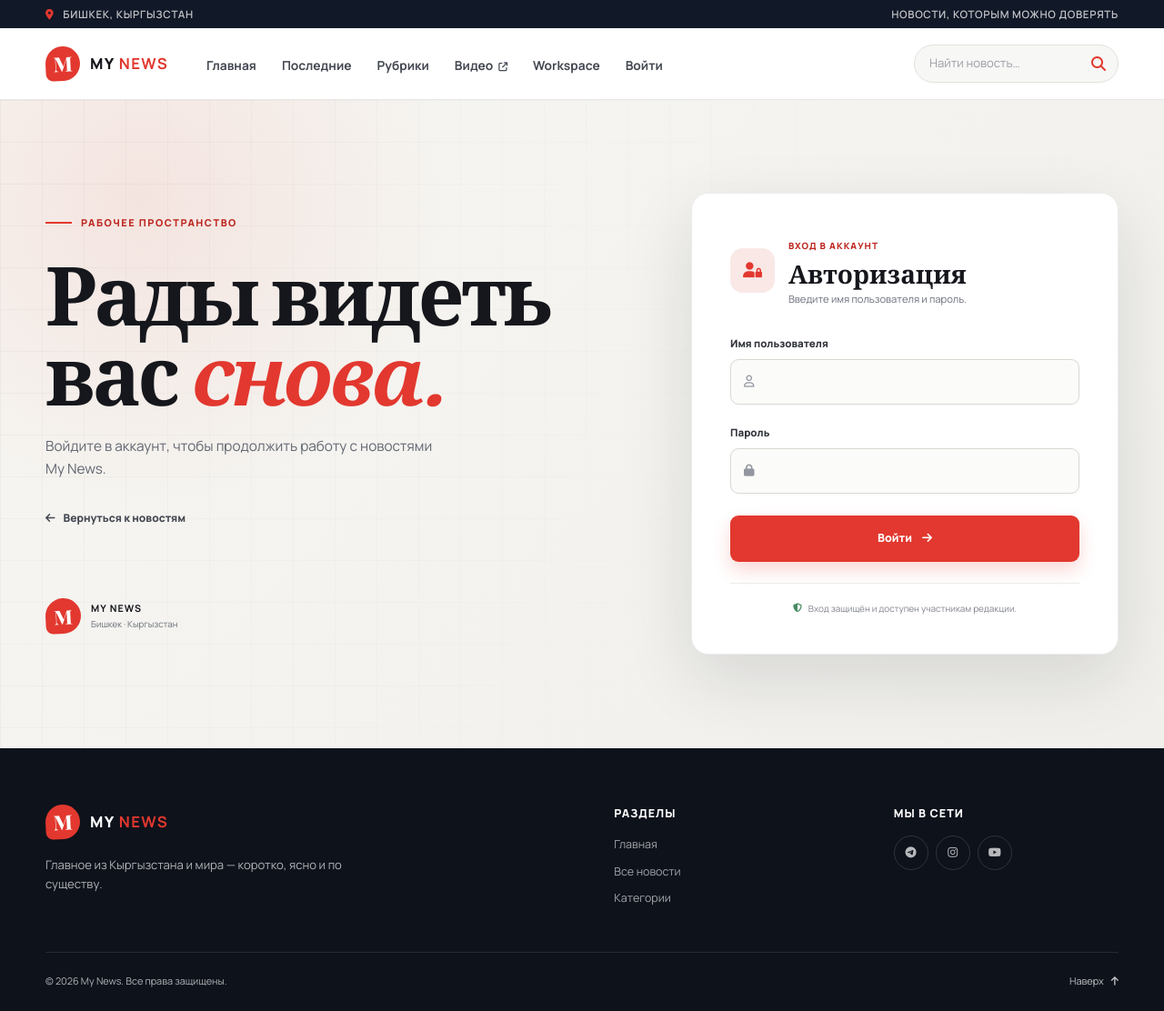
After one commit to orozDev2/news_hashtech_b1, a Django app: page /auth/login/ in a window 1280 px wide. The commit adds this page. Shown: the whole page at 91% size. Run offline with Django 5.2, Linux system fonts and the light colour scheme.

Commit message:
user system

```diff
--- a/main/forms.py
+++ b/main/forms.py
@@ -18,6 +18,10 @@ class NewsForm(forms.ModelForm):
             'content',
             'author',
         )
+
+        label = {
+            'title': 'Заголовог'
+        }
 
         widgets = {
             'title': forms.TextInput(attrs={
@@ -47,3 +51,8 @@ class NewsForm(forms.ModelForm):
                 'autocomplete': 'name',
             }),
         }
+
+
+class LoginForm(forms.Form):
+    username = forms.CharField(label='Имя пользователя', widget=forms.TextInput(attrs={'class': ''}))
+    password = forms.CharField(label='Пароль', widget=forms.PasswordInput(attrs={'class': ''}))
--- a/main/urls.py
+++ b/main/urls.py
@@ -10,5 +10,9 @@ urlpatterns = [
     path('workspace/create-news/', views.create_news, name='create_news'),
     path('workspace/delete-news/<int:news_id>/', views.delete_news, name='delete_news'),
     path('workspace/update-news/<int:news_id>/', views.update_news, name='update_news'),
+
+    path('auth/login/', views.login_profile, name='login_profile'),
+    path('auth/logout/', views.logout_profile, name='logout_profile'),
+
     path('', views.main_page, name='main_page'),
 ]
--- a/main/views.py
+++ b/main/views.py
@@ -1,7 +1,9 @@
 from django.shortcuts import render, redirect, get_object_or_404
 from django.contrib import messages
+from django.contrib.auth.models import User
+from django.contrib.auth import authenticate, login, logout
 from django.core.paginator import Paginator
-from main.forms import NewsForm
+from main.forms import LoginForm, NewsForm
 from main.models import News, Category, Tag
 import datetime
 
@@ -112,4 +114,40 @@ def update_news(request, news_id):
     return render(request, 'workspace/update_news.html',
                   {'news': news, 'form': form})
 
+
+def login_profile(request):
+    print(request.user)
+    if request.user.is_authenticated:
+        return redirect('/workspace/')
+
+    form = LoginForm()
+
+    if request.method == 'POST':
+        form = LoginForm(data=request.POST)
+        if form.is_valid():
+            username = form.cleaned_data.get('username')
+            password = form.cleaned_data.get('password')
+
+            # user = User.objects.get(username=username)
+            # if user.check_password(password):
+            #     ...
+
+            user = authenticate(username=username, password=password)
+
+            if user:
+                login(request, user)
+                return redirect('/workspace/')
+
+            messages.error(request, 'Не существует пользователя или неверный пароль!')
+
+    return render(request, 'auth/login.html', {'form': form})
+
+
+def logout_profile(request):
+
+    if request.user.is_authenticated:
+        logout(request)
+
+    return redirect('/news/')
+
 # Create your views here.
--- a/static/css/style.css
+++ b/static/css/style.css
@@ -310,6 +310,46 @@ body.gallery-open { overflow: hidden; }
 .update-news-page .file-control input[type="checkbox"] { width: 15px; height: 15px; margin: 0 4px 0 0; accent-color: var(--accent); vertical-align: middle; }
 .update-news-page .file-control label { color: var(--muted); font-size: .67rem; }
 
+/* Login */
+.auth-page { position: relative; isolation: isolate; overflow: hidden; padding: clamp(58px,8vw,104px) 0; background: radial-gradient(circle at 12% 15%,rgba(226,56,47,.09),transparent 27%),linear-gradient(135deg,#f7f6f2,#f0efeb); }
+.auth-page::before { position: absolute; inset: 0; z-index: -1; background-image: linear-gradient(rgba(21,23,28,.035) 1px,transparent 1px),linear-gradient(90deg,rgba(21,23,28,.035) 1px,transparent 1px); background-size: 46px 46px; content: ""; mask-image: linear-gradient(110deg,#000,transparent 70%); }
+.auth-layout { display: grid; grid-template-columns: minmax(0,1fr) minmax(360px,470px); align-items: center; gap: clamp(48px,9vw,130px); }
+.auth-intro { position: relative; padding: 18px 0; }
+.auth-kicker { display: flex; align-items: center; gap: 10px; margin-bottom: 23px; color: var(--accent-dark); font-size: .68rem; font-weight: 800; letter-spacing: .14em; text-transform: uppercase; }
+.auth-kicker > span { width: 29px; height: 2px; background: var(--accent); }
+.auth-intro h1 { font: 800 clamp(3.3rem,7vw,6rem)/.99 "Playfair Display",Georgia,serif; letter-spacing: -.045em; }
+.auth-intro h1 em { color: var(--accent); font-weight: 700; }
+.auth-intro > p { max-width: 445px; margin-top: 24px; color: #626772; font-size: .96rem; }
+.auth-back-link { display: inline-flex; align-items: center; gap: 9px; margin-top: 31px; color: #444852; text-decoration: none; font-size: .75rem; font-weight: 800; transition: color .2s,gap .2s; }
+.auth-back-link:hover { gap: 13px; color: var(--accent-dark); }
+.auth-edition { display: flex; align-items: center; gap: 11px; margin-top: 77px; color: var(--ink); }
+.auth-edition__mark { display: grid; width: 39px; height: 39px; place-items: center; border-radius: 50% 50% 50% 8px; background: var(--accent); color: #fff; font: 800 1.35rem "Playfair Display",Georgia,serif; transform: rotate(-3deg); }
+.auth-edition > span:last-child { display: flex; flex-direction: column; line-height: 1.35; }
+.auth-edition strong { font-size: .67rem; letter-spacing: .1em; }
+.auth-edition small { margin-top: 3px; color: var(--muted); font-size: .61rem; }
+.auth-card { padding: clamp(28px,4vw,42px); border: 1px solid rgba(21,23,28,.08); border-radius: 19px; background: var(--surface); box-shadow: 0 26px 75px rgba(20,24,34,.12); }
+.auth-card__heading { display: flex; align-items: center; gap: 15px; margin-bottom: 29px; }
+.auth-card__icon { display: grid; flex: 0 0 49px; height: 49px; place-items: center; border-radius: 14px; background: #f9e8e6; color: var(--accent); font-size: 1.05rem; }
+.auth-card__eyebrow { color: var(--accent-dark); font-size: .62rem; font-weight: 800; letter-spacing: .11em; text-transform: uppercase; }
+.auth-card__heading h2 { margin-top: 2px; font: 700 1.75rem/1.2 "Playfair Display",Georgia,serif; }
+.auth-card__heading p { margin-top: 3px; color: var(--muted); font-size: .7rem; }
+.auth-alert { display: flex; align-items: flex-start; gap: 10px; margin: -8px 0 22px; padding: 12px 14px; border: 1px solid #f0c5c1; border-radius: 9px; background: #fff4f2; color: #9e2e28; font-size: .7rem; font-weight: 700; line-height: 1.5; }
+.auth-alert > i { margin-top: 2px; }
+.auth-alert p + p { margin-top: 4px; }
+.login-form { display: grid; gap: 21px; }
+.login-field { min-width: 0; }
+.login-field > label { display: block; margin-bottom: 8px; color: #30333a; font-size: .72rem; font-weight: 800; }
+.login-input { position: relative; }
+.login-input > i { position: absolute; top: 50%; left: 15px; color: #9296a0; font-size: .82rem; pointer-events: none; transform: translateY(-50%); }
+.login-input input { width: 100%; min-height: 50px; padding: 0 14px 0 43px; border: 1px solid #d8d8d3; border-radius: 9px; outline: 0; background: #fbfbf9; color: var(--ink); font-size: .8rem; transition: border-color .2s,box-shadow .2s,background .2s; }
+.login-input input:focus { border-color: var(--accent); background: #fff; box-shadow: 0 0 0 4px rgba(226,56,47,.1); }
+.login-field__error { margin-top: 6px; color: #b42318; font-size: .68rem; font-weight: 700; }
+.login-submit { display: flex; align-items: center; justify-content: center; gap: 11px; min-height: 51px; margin-top: 3px; border: 0; border-radius: 9px; background: var(--accent); box-shadow: 0 9px 20px rgba(226,56,47,.2); color: #fff; font-size: .78rem; font-weight: 800; cursor: pointer; transition: background .2s,transform .2s,box-shadow .2s; }
+.login-submit:hover { background: var(--accent-dark); box-shadow: 0 12px 24px rgba(226,56,47,.26); transform: translateY(-2px); }
+.login-submit:focus-visible, .auth-back-link:focus-visible { outline: 3px solid rgba(226,56,47,.35); outline-offset: 4px; }
+.auth-card__note { display: flex; align-items: center; justify-content: center; gap: 7px; margin-top: 23px; padding-top: 19px; border-top: 1px solid #eeede9; color: #80848d; font-size: .62rem; text-align: center; }
+.auth-card__note i { color: #478b62; }
+
 /* Error page */
 .error-page { display: flex; min-height: 650px; flex-direction: column; align-items: center; justify-content: center; padding-block: 90px; text-align: center; }
 .error-page__number { color: rgba(226,56,47,.1); font: 800 clamp(7rem,20vw,13rem)/.75 "Playfair Display",Georgia,serif; }
@@ -400,6 +440,16 @@ body.gallery-open { overflow: hidden; }
     .create-hero { padding: 42px 0 47px; }
     .create-hero h1 { font-size: clamp(2.5rem,13vw,3.6rem); }
     .create-section { padding-top: 30px; padding-bottom: 60px; }
+    .auth-page { padding: 48px 0 58px; }
+    .auth-layout { grid-template-columns: 1fr; gap: 32px; max-width: 510px; }
+    .auth-intro { padding: 0; }
+    .auth-kicker { margin-bottom: 15px; }
+    .auth-intro h1 { font-size: clamp(2.7rem,13vw,4rem); }
+    .auth-intro > p { margin-top: 15px; font-size: .83rem; }
+    .auth-back-link { margin-top: 20px; }
+    .auth-edition { display: none; }
+    .auth-card { padding: 25px 20px; border-radius: 14px; }
+    .auth-card__heading { margin-bottom: 24px; }
     .news-form { grid-template-columns: 1fr; gap: 22px; padding: 25px 19px; border-radius: 13px; }
     .news-form__heading, .form-field--wide, .news-form__actions { grid-column: 1; }
     .news-form__heading { align-items: flex-start; flex-direction: column; gap: 8px; }
--- /dev/null
+++ b/templates/auth/login.html
@@ -0,0 +1,72 @@
+{% extends 'base.html' %}
+
+{% block title %} — Вход{% endblock title %}
+
+{% block content %}
+<section class="auth-page" aria-labelledby="login-title">
+    <div class="shell auth-layout">
+        <div class="auth-intro">
+            <span class="auth-kicker"><span></span> Рабочее пространство</span>
+            <h1 id="login-title">Рады видеть<br>вас <em>снова.</em></h1>
+            <p>Войдите в аккаунт, чтобы продолжить работу с новостями My News.</p>
+            <a class="auth-back-link" href="{% url 'main_page' %}">
+                <i class="fa-solid fa-arrow-left" aria-hidden="true"></i>
+                Вернуться к новостям
+            </a>
+            <div class="auth-edition" aria-label="My News, Бишкек, Кыргызстан">
+                <span class="auth-edition__mark">M</span>
+                <span><strong>MY NEWS</strong><small>Бишкек · Кыргызстан</small></span>
+            </div>
+        </div>
+
+        <div class="auth-card">
+            <div class="auth-card__heading">
+                <span class="auth-card__icon"><i class="fa-solid fa-user-lock" aria-hidden="true"></i></span>
+                <div>
+                    <span class="auth-card__eyebrow">Вход в аккаунт</span>
+                    <h2>Авторизация</h2>
+                    <p>Введите имя пользователя и пароль.</p>
+                </div>
+            </div>
+
+            {% if messages %}
+                <div class="auth-alert" role="alert">
+                    <i class="fa-solid fa-circle-exclamation" aria-hidden="true"></i>
+                    <div>
+                        {% for message in messages %}
+                            <p>{{ message }}</p>
+                        {% endfor %}
+                    </div>
+                </div>
+            {% endif %}
+
+            <form class="login-form" action="{% url 'login_profile' %}" method="POST" novalidate>
+                {% csrf_token %}
+                <div class="login-field">
+                    <label for="{{ form.username.id_for_label }}">{{ form.username.label }}</label>
+                    <div class="login-input">
+                        <i class="fa-regular fa-user" aria-hidden="true"></i>
+                        {{ form.username }}
+                    </div>
+                    {% for error in form.username.errors %}<p class="login-field__error">{{ error }}</p>{% endfor %}
+                </div>
+
+                <div class="login-field">
+                    <label for="{{ form.password.id_for_label }}">{{ form.password.label }}</label>
+                    <div class="login-input">
+                        <i class="fa-solid fa-lock" aria-hidden="true"></i>
+                        {{ form.password }}
+                    </div>
+                    {% for error in form.password.errors %}<p class="login-field__error">{{ error }}</p>{% endfor %}
+                </div>
+
+                <button class="login-submit" type="submit">
+                    Войти <i class="fa-solid fa-arrow-right" aria-hidden="true"></i>
+                </button>
+            </form>
+
+            <p class="auth-card__note"><i class="fa-solid fa-shield-halved" aria-hidden="true"></i> Вход защищён и доступен участникам редакции.</p>
+        </div>
+    </div>
+</section>
+{% endblock content %}
--- a/templates/components/header.html
+++ b/templates/components/header.html
@@ -15,6 +15,13 @@
             <a href="{% url 'list_news' %}#categories">Рубрики</a>
             <a href="{% url 'youtube' %}" target="_blank" rel="noopener">Видео <i class="fa-solid fa-arrow-up-right-from-square" aria-hidden="true"></i></a>
             <a href="{% url 'workspace' %}">Workspace</a>
+            {% if request.user.is_authenticated %}
+                <a href="">{{ request.user.username }}</a>
+                <a href="{% url 'logout_profile' %}">Выйти</a>
+            {% else %}
+                <a href="{% url 'login_profile' %}">Войти</a>
+            {% endif %}
+
         </nav>
         <form class="header-search" action="{% url 'list_news' %}" role="search">
             <label class="sr-only" for="site-search">Поиск по новостям</label>
--- a/templates/components/workspace/nav.html
+++ b/templates/components/workspace/nav.html
@@ -13,6 +13,10 @@
             <a class="{% if request.resolver_match.url_name == 'create_news' %}is-active{% endif %}" href="{% url 'create_news' %}">
                 <i class="fa-solid fa-plus" aria-hidden="true"></i> Создать
             </a>
+            {% if request.user.is_authenticated %}
+                <a href="">{{ request.user.username }}</a>
+                <a href="{% url 'logout_profile' %}">Выйти</a>
+            {% endif %}
         </nav>
 
         <div class="workspace-user">
```
